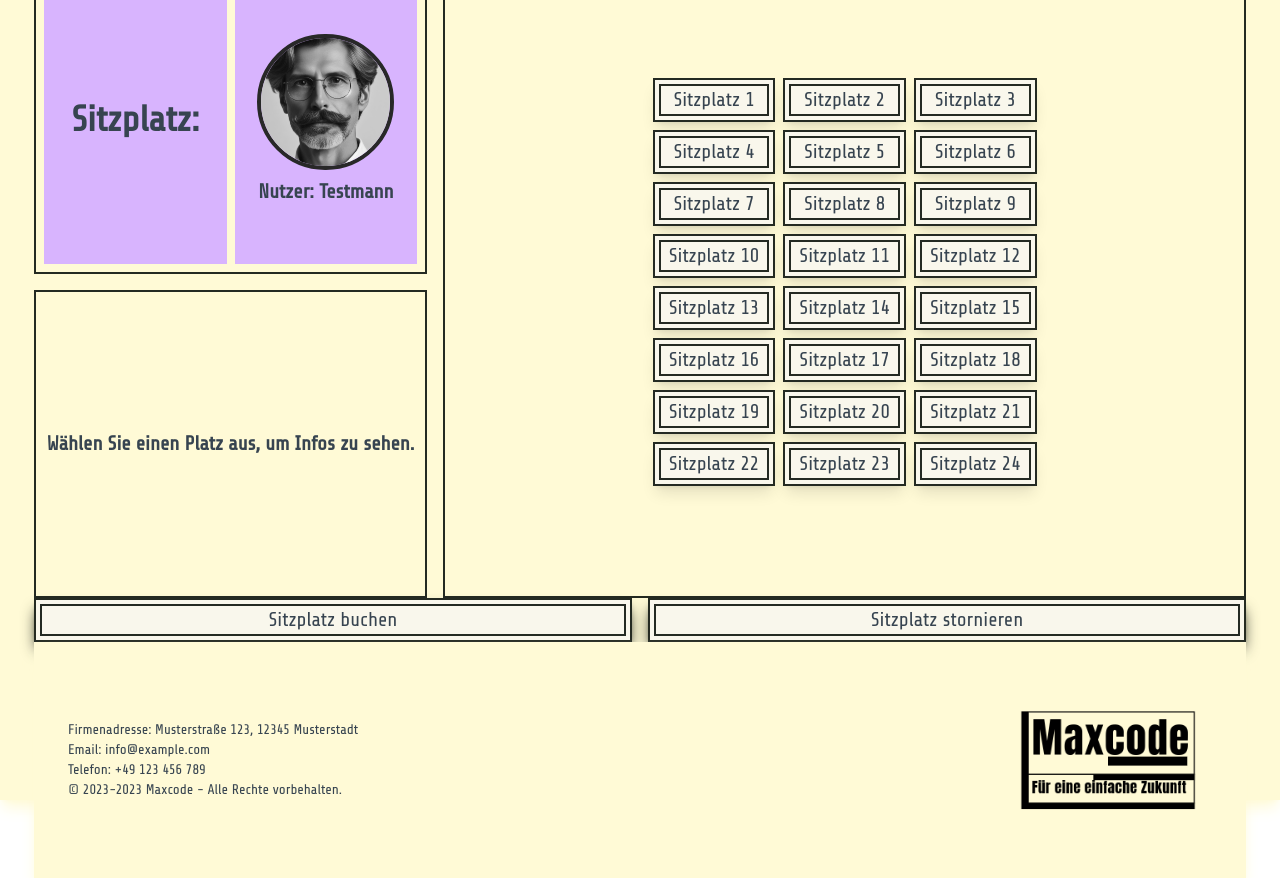
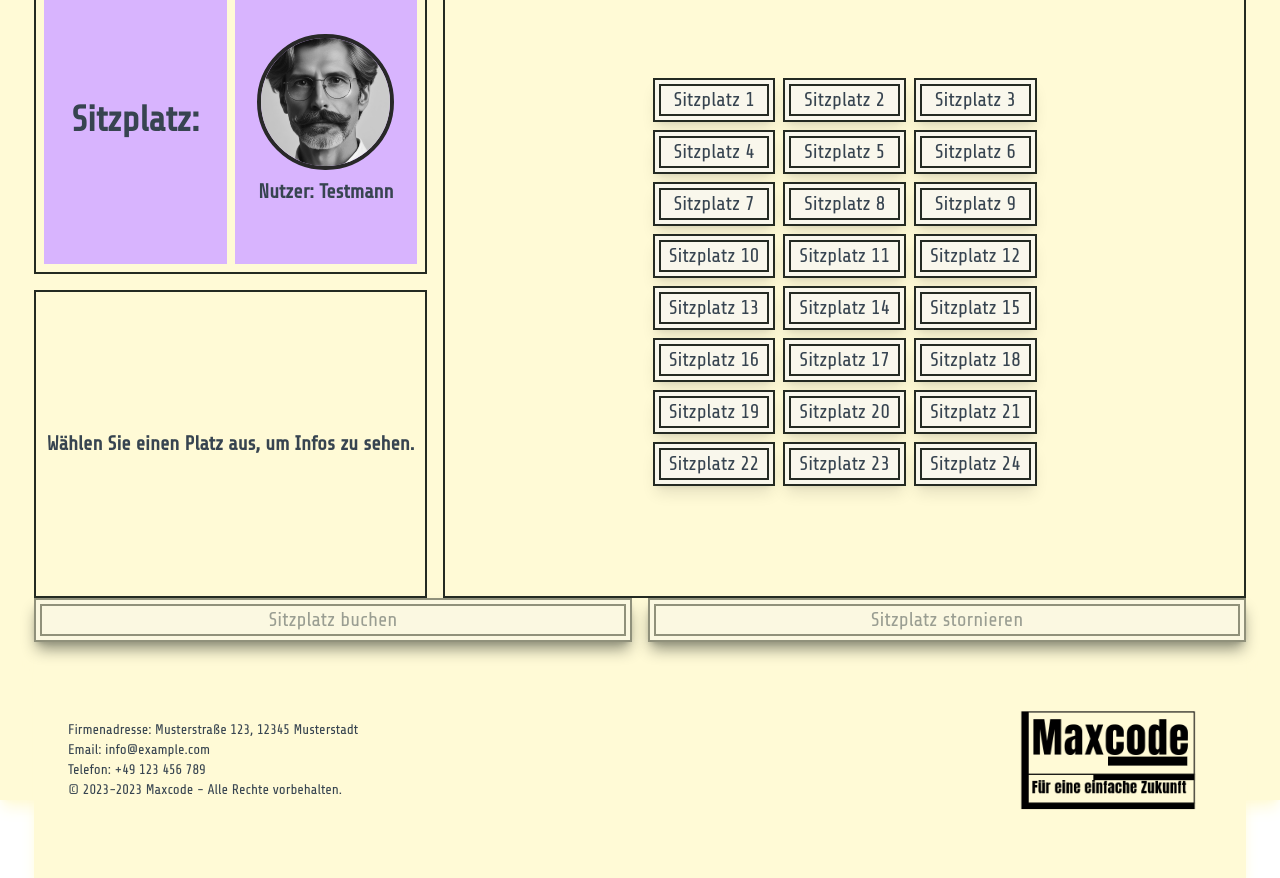
Before and after one commit to JackScheff420/sitzplatzbuchung, a React (Create React App) app: page / in a window 1280 px wide. Built offline with nearby package versions, Linux system fonts and the light colour scheme.

Commit message:
onBlur und title hinzugefügt

```diff
--- a/public/index.html
+++ b/public/index.html
@@ -8,7 +8,7 @@
       rel="stylesheet"
     />
     <meta charset="utf-8" />
-    <link rel="icon" href="%PUBLIC_URL%/favicon.ico" />
+    <link rel="icon" href="%PUBLIC_URL%/work-alt.svg" />
     <meta name="viewport" content="width=device-width, initial-scale=1" />
     <meta name="theme-color" content="#000000" />
     <meta
@@ -30,7 +30,7 @@
       work correctly both with client-side routing and a non-root public URL.
       Learn how to configure a non-root public URL by running `npm run build`.
     -->
-    <title>React App</title>
+    <title>Sitzplatzbuchung</title>
   </head>
   <body>
     <noscript>You need to enable JavaScript to run this app.</noscript>
--- a/src/App.js
+++ b/src/App.js
@@ -16,6 +16,10 @@ function App() {
     setSelectedSeat(seatNumber);
   };
 
+    const handleButtonBlur = () => {
+    setSelectedSeat(null);
+  };
+
   const handleCloseModal = () => {
     setIsModalOpen(false);
     setSelectedSeat(null);
@@ -29,7 +33,7 @@ function App() {
       const buttonText = `Sitzplatz ${i}`;
 
       seatButtons.push(
-        <button key={`platz-${i}`} className={buttonClassName} onClick={() => handleAuswahlClick(i)}>
+        <button key={`platz-${i}`} className={buttonClassName} onClick={() => handleAuswahlClick(i)} onBlur={handleButtonBlur}>
           <div className='border-inherit border-2 m-1'>
             {buttonText}
           </div>
@@ -110,14 +114,21 @@ function App() {
           <div className="grid grid-cols-2 gap-4">
             <button
               id='buchen'
-              className='border-accenttheme hover:border-primarytheme border-2 shadow-lg shadow-accenttheme bg-buttontheme hover:bg-secondarytheme hover:text-buttontheme'
+              className={`border-accenttheme hover:border-primarytheme border-2 shadow-lg shadow-accenttheme bg-buttontheme hover:bg-secondarytheme hover:text-buttontheme ${selectedSeat === null ? 'disabled:opacity-50 cursor-not-allowed' : ''
+                }`}
               onClick={handleBuchenClick}
+              disabled={selectedSeat === null}
             >
               <div className='border-inherit border-2 m-1'>
                 Sitzplatz buchen
               </div>
             </button>
-            <button id='stornieren' className='border-accenttheme hover:border-primarytheme border-2 shadow-lg shadow-accenttheme bg-buttontheme hover:bg-secondarytheme hover:text-buttontheme'>
+            <button
+              id='stornieren'
+              className={`border-accenttheme hover:border-primarytheme border-2 shadow-lg shadow-accenttheme bg-buttontheme hover:bg-secondarytheme hover:text-buttontheme ${selectedSeat === null ? 'disabled:opacity-50 cursor-not-allowed' : ''
+                }`}
+              disabled={selectedSeat === null}
+            >
               <div className='border-inherit border-2 m-1'>
                 Sitzplatz stornieren
               </div>
```
Also changed, not shown: public/work-alt.svg (added), 1 other file (tests, documents, lock files or other folders).
